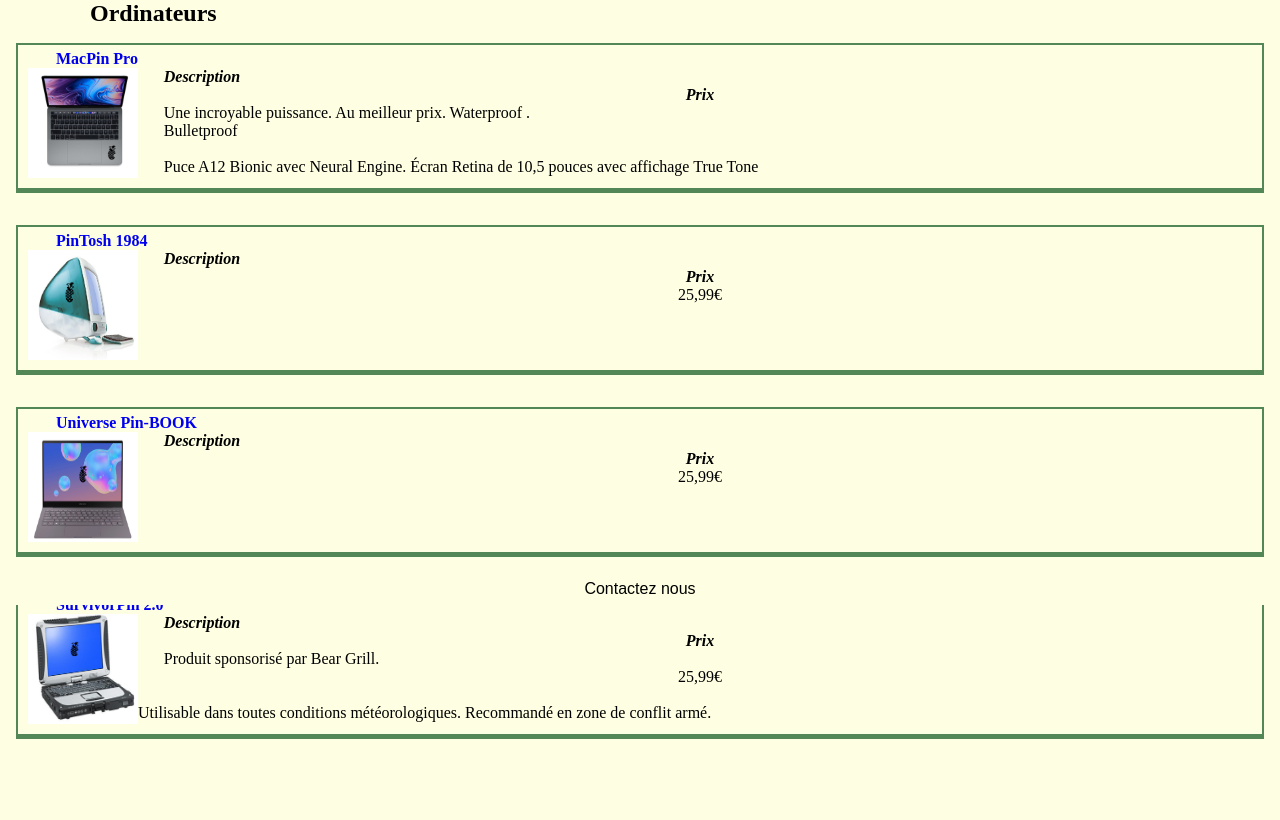
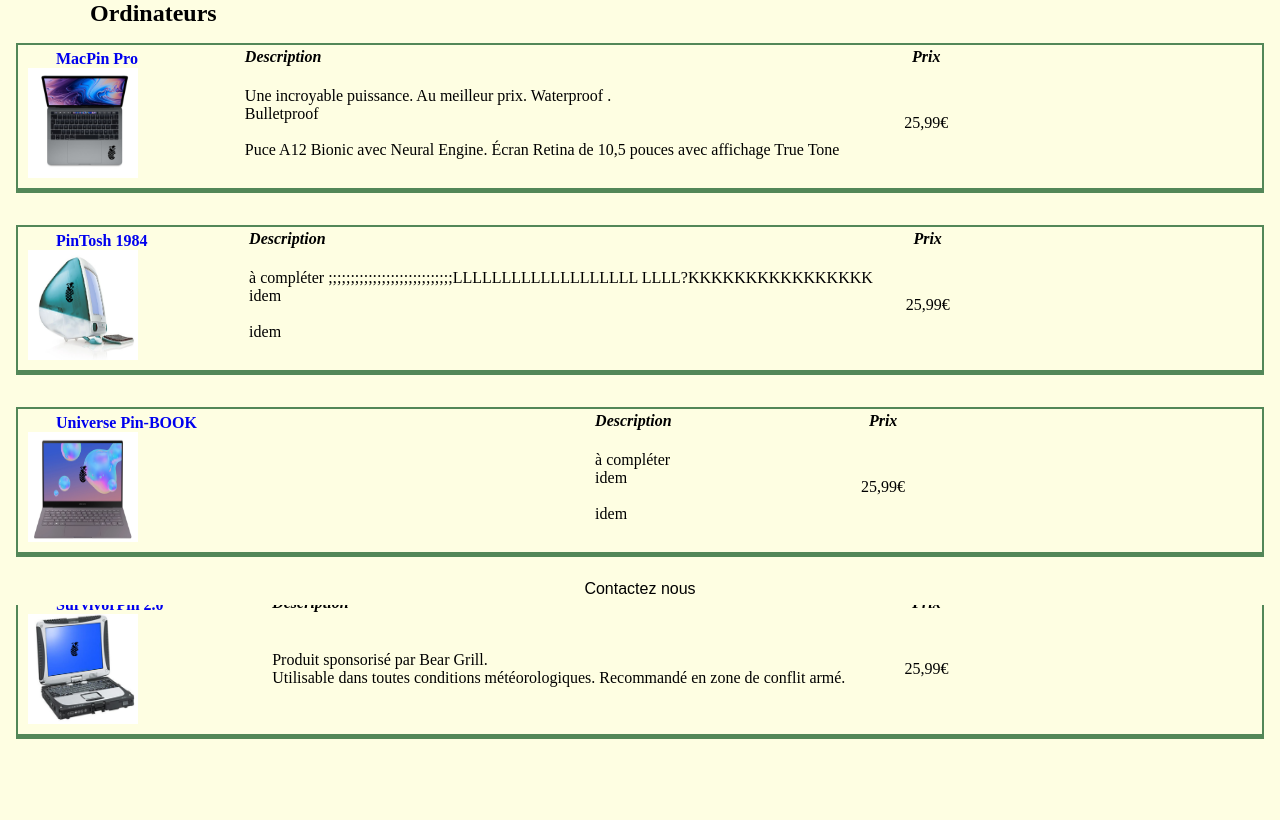
Before and after one commit to perrinesm/ProjectTW, a PHP site: page /tabOrdi.php in a window 1280 px wide. Shown: the part 195-1015 px from the top of the page. Run offline with PHP 8.4, Linux system fonts and the light colour scheme.

Commit message:
Tableau pour ordi

```diff
--- a/tabCSS.css
+++ b/tabCSS.css
@@ -29,5 +29,5 @@ h4 {
 
 }
 .prix{
-    text-align: center;
+    text-align: right;
 }
--- a/tabOrdi.php
+++ b/tabOrdi.php
@@ -15,32 +15,84 @@
         <h2 style="margin-left: 90px;">  Ordinateurs </h2>
 
             <div class = "product">
-                <h4>  <a href="ordiA1.php"> MacPin Pro </a></h4>
-                <p> <img src="ordiA1.png" /> </p>
-                <p class="description"><em><strong> Description </strong> </em> <center><em><strong> Prix  </strong> </em></center></p>
-                <p class="description"> Une incroyable puissance. Au meilleur prix. Waterproof .<br >Bulletproof <br /><br /> Puce A12 Bionic avec Neural Engine. Écran Retina de 10,5 pouces avec affichage True Tone </p>
+                <style>
+                    table{
+                        border-collapse:collapse;}
+
+                </style>
+                <table width="75%">
+                    <thead><tr>
+                        <th align="left"><h4>  <a href="ordiA1.php"> MacPin Pro </a></h4></th>
+                        <th align="left"><p class="description"><em><strong> Description </strong></em></p></th>
+                        <th align="center"><em><strong> Prix  </strong> </em></th>
+                    </tr></thead>
+                    <tbody><tr>
+                        <td ><p> <img src="ordiA1.png" /> </p></td>
+                        <td><p class="description"> Une incroyable puissance. Au meilleur prix. Waterproof .<br >Bulletproof <br /><br /> Puce A12 Bionic avec Neural Engine. Écran Retina de 10,5 pouces avec affichage True Tone </p></td>
+                        <td align="center"><p> 25,99€ </p></td>
+                    </tr></tbody>
+                </table>
 
             </div>
 
             <div class = "product">
-                <h4> <a href="ordiA2.php"> PinTosh 1984 </a> </h4>
-                <p> <img src="ordiA2.png" /> </p>
-                <p class="description"> <em><strong>Description </strong> </em><center><em><strong> Prix  </strong> </em></center></p>
-                <p> <center>25,99€ </center></p>
+                <style>
+                    table{
+                        border-collapse:collapse;}
+
+                </style>
+                <table width="75%">
+                    <thead><tr>
+                        <th align="left"><h4> <a href="ordiA2.php"> PinTosh 1984 </a> </h4></th>
+                        <th align="left"><p class="description"> <em><strong>Description </strong> </em></p></th>
+                        <th align="center"><em><strong> Prix  </strong> </em></th>
+                    </tr></thead>
+                    <tbody><tr>
+                        <td><p> <img src="ordiA2.png" /> </p></td>
+                        <td><p class="description"> à compléter ;;;;;;;;;;;;;;;;;;;;;;;;;;;;LLLLLLLLLLLLLLLLLLL LLLL?KKKKKKKKKKKKKKKK <br >idem <br /><br /> idem</p></td>
+                        <td align="center"><p> 25,99€ </p></td>
+                    </tr></tbody>
+                </table>
             </div>
 
             <div class = "product">
-                <h4 > <a href="ordiS1.php">Universe Pin-BOOK</a> </h4>
-                <p> <img  src="ordiS1.png" /> </p>
-                <p class="description"><em><strong> Description </strong> </em><center><em><strong> Prix  </strong> </em></center></p>
-                <p> <center>25,99€ </center></p>
+                <style>
+                    table{
+                        border-collapse:collapse;}
+
+                </style>
+                <table width="75%">
+                    <thead><tr>
+                        <th align="left"><h4 > <a href="ordiS1.php">Universe Pin-BOOK</a> </h4></th>
+                        <th align="left"> <p class="description"><em><strong> Description </strong> </em></p></th>
+                        <th align="center"><em><strong> Prix  </strong> </em></th>
+                    </tr></thead>
+                    <tbody><tr>
+                        <td><p> <img  src="ordiS1.png" /> </p></td>
+                        <td><p class="description"> à compléter <br >idem <br /><br /> idem</p></td>
+                        <td align="center"><p> 25,99€ </p></td>
+                    </tr></tbody>
+                </table>
             </div>
 
             <div class = "product">
-                <h4> <a href="ordiS1.php"> SurvivorPin 2.0 </a>  </h4>
-                <p> <img src="ordiS2.png" /> </p>
-                <p class="description"> <em><strong>Description </strong> </em><center><em><strong> Prix  </strong> </em></center></p>
-                <p class="description"> Produit sponsorisé par Bear Grill. <center>25,99€ </center> <br  /> Utilisable dans toutes conditions météorologiques. Recommandé en zone de conflit armé. </p>
+                <style>
+                    table{
+                        border-collapse:collapse;}
+
+                </style>
+                <table width="75%">
+                    <thead><tr>
+                        <th align="left"><h4> <a href="ordiS1.php"> SurvivorPin 2.0 </a>  </h4></th>
+                        <th align="left"><p class="description"> <em><strong>Description </strong> </em></p></th>
+                        <th align="center"><em><strong> Prix  </strong> </em></th>
+                    </tr></thead>
+                    <tbody><tr>
+                        <td><p> <img src="ordiS2.png" /> </p></td>
+                        <td><p class="description"> Produit sponsorisé par Bear Grill.<br  /> Utilisable dans toutes conditions météorologiques. Recommandé en zone de conflit armé. </p></td>
+                        <td align="center"><p> 25,99€ </p></td>
+                    </tr></tbody>
+                </table>
             </div>
 
     </body>
```
